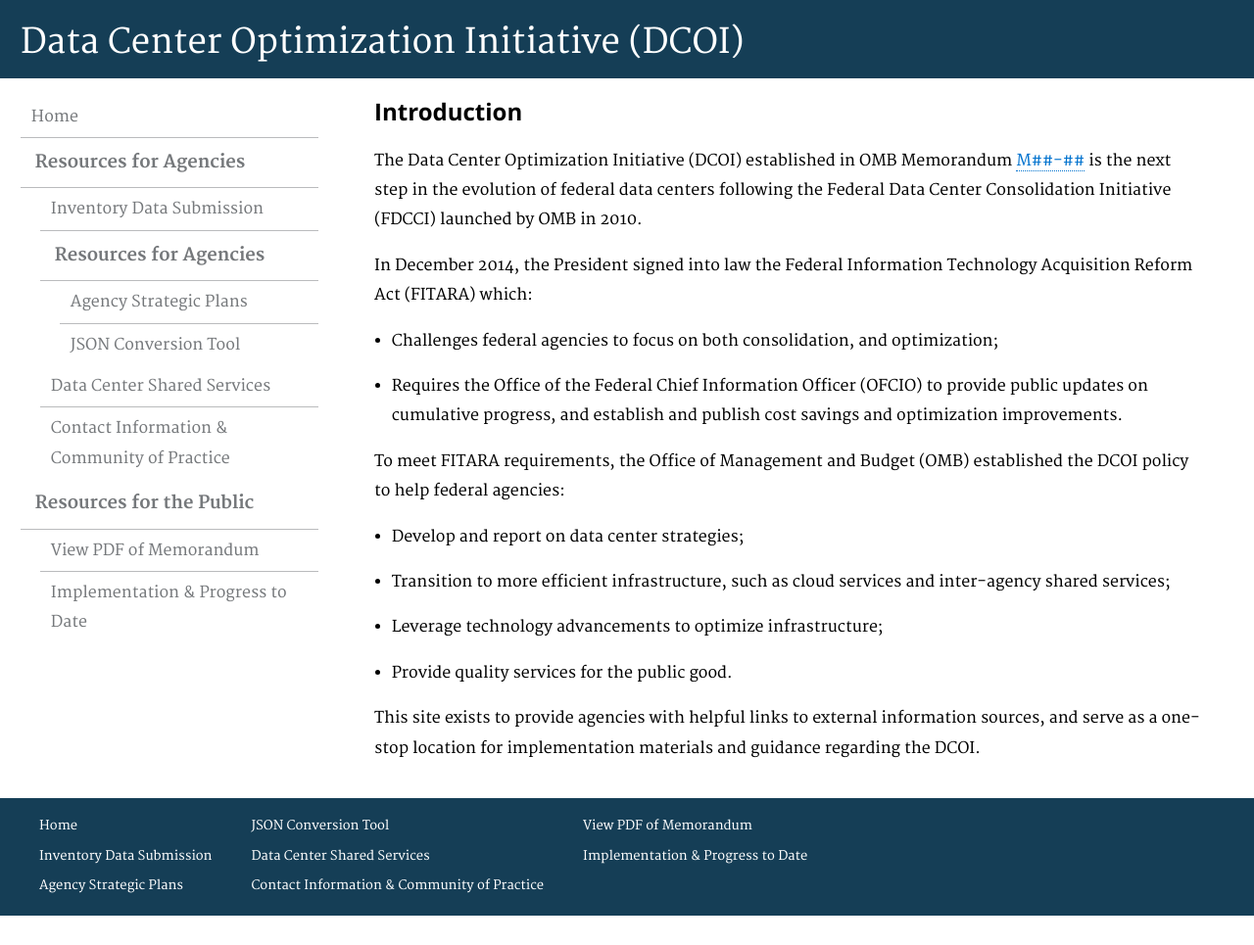
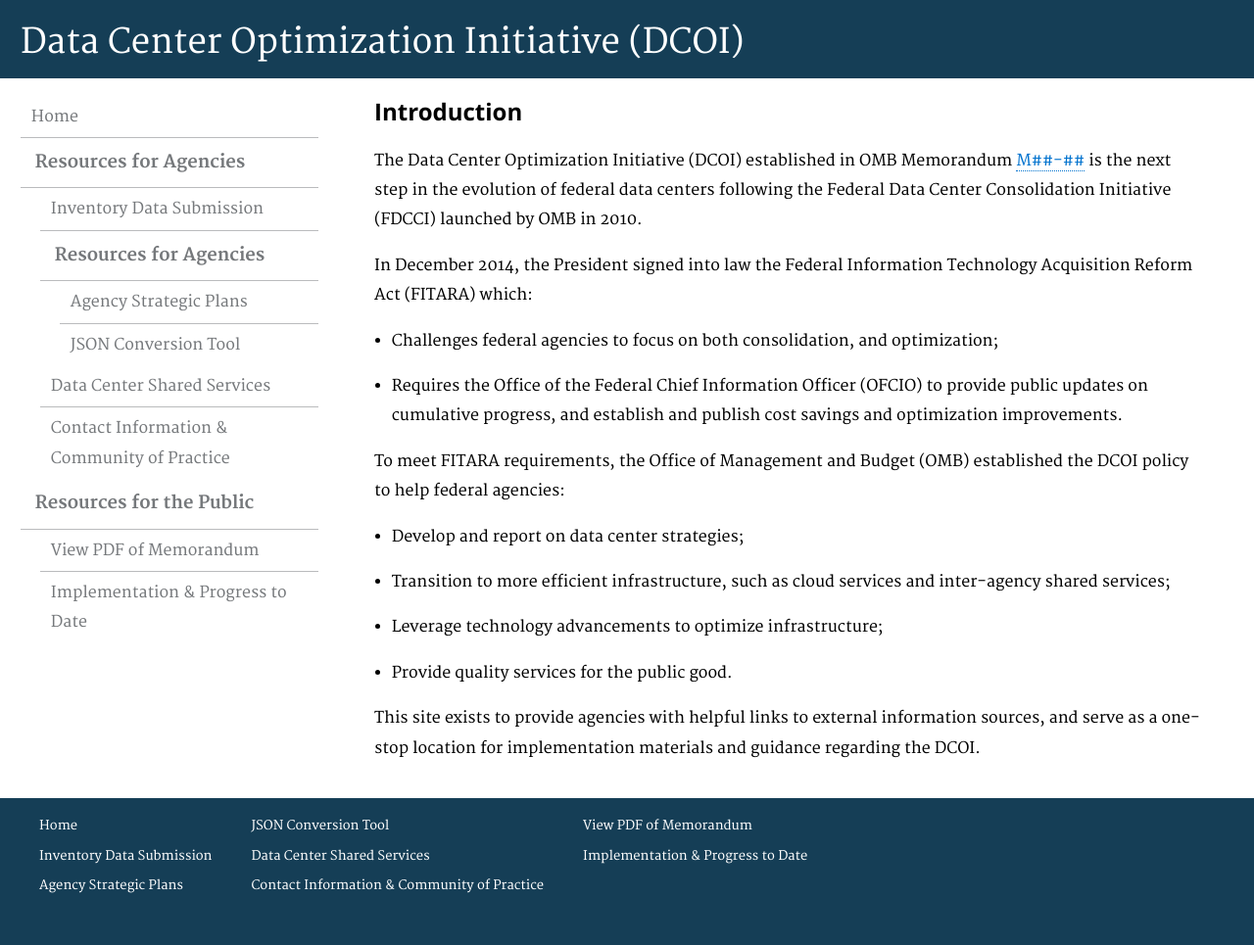
Before and after one commit to ydave-reisys/datacenters, a Jekyll site: the page built from pages/index.html, in a window 1280 px wide and 965 px high. Shown: the whole window at 98% size. Built offline with Jekyll 4.4.1, drawn with Linux system fonts in a browser that asks for light colours; nearby versions of some CDN libraries; Markdown is read by kramdown in place of the engine named in the settings.

Commit message:
Footer values

```diff
--- a/_layouts/default.html
+++ b/_layouts/default.html
@@ -66,17 +66,17 @@
   <br clear="all">
   <footer>
     <div class="region-footer">
-      <ul>
+      <ul class="list-one">
         <li><a>Home</a></li>
         <li><a>Inventory Data Submission</a></li>
         <li><a>Agency Strategic Plans</a></li>
       </ul>
-      <ul>
+      <ul class="list-two">
         <li><a>JSON Conversion Tool</a></li>
         <li><a>Data Center Shared Services</a></li>
         <li><a>Contact Information & Community of Practice</a></li>
       </ul>
-      <ul>
+      <ul class="list-three">
         <li><a>View PDF of Memorandum</a></li>
         <li><a>Implementation & Progress to Date</a></li>
       </ul>
--- a/assets/css/styles.scss
+++ b/assets/css/styles.scss
@@ -387,7 +387,7 @@
   background-color: $footer;
   //padding: 1.3em;
   color: $white;
-  height: 120px;
+  height: 150px;
   width: 100%;
   bottom:0px;
 }
```
